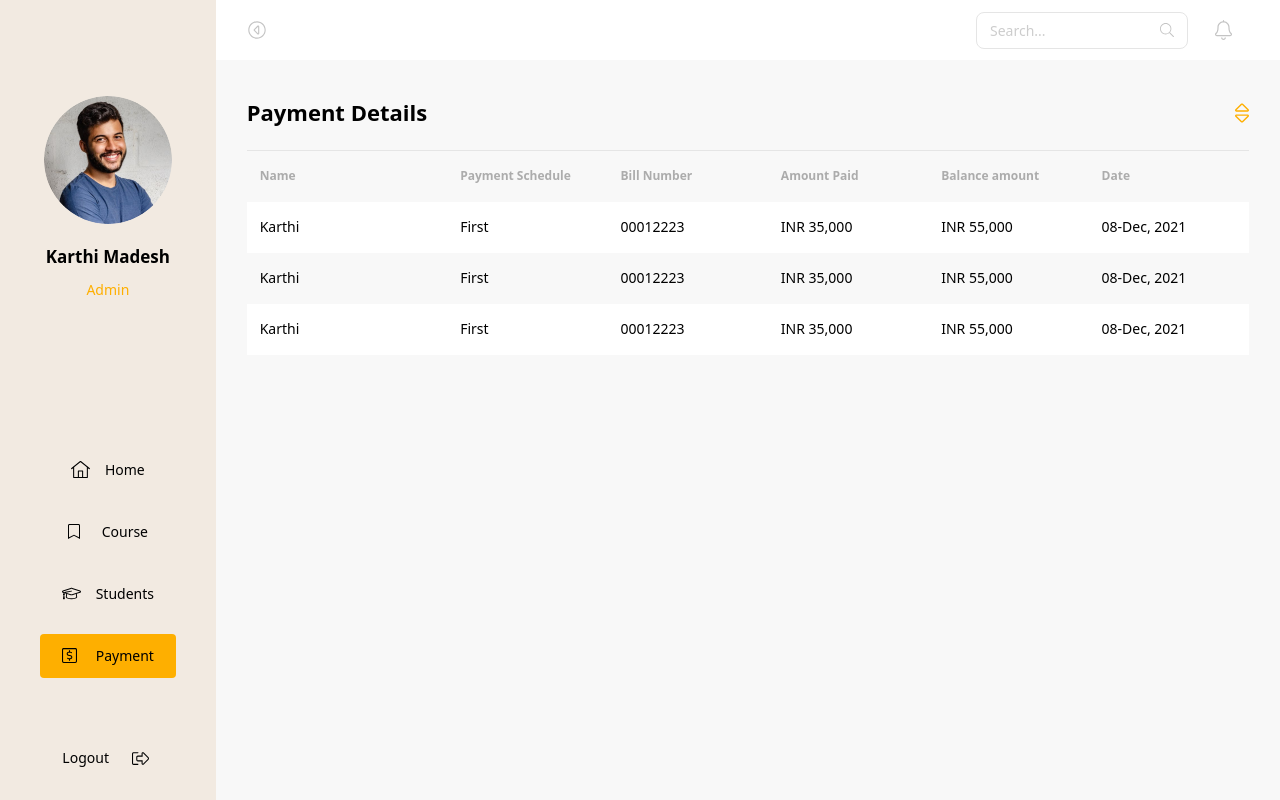
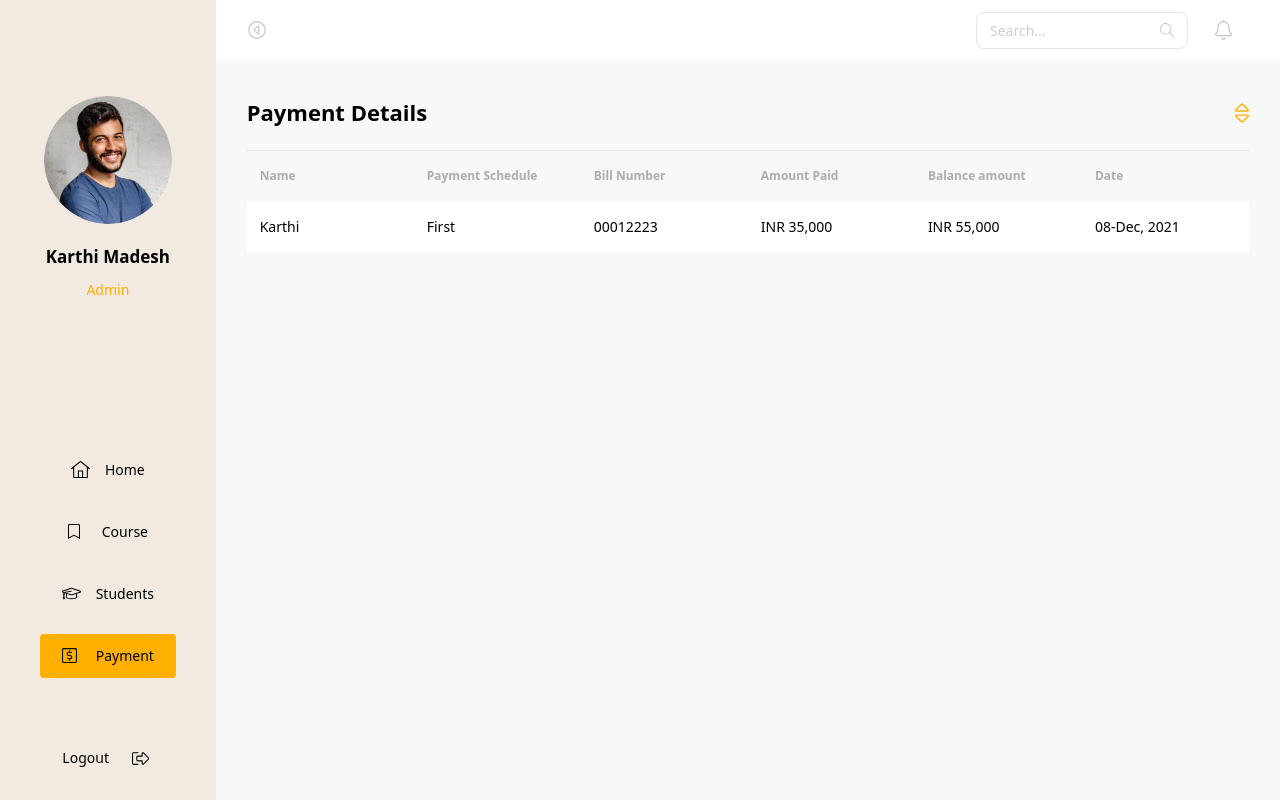
Before and after one commit to EdKo2001/React-Developer-Digital-Governance-Agency, a Next.js app: page /payment in a window 1280 px wide. Built offline with nearby package versions, Linux system fonts and the light colour scheme.

Commit message:
feat(table-reusable): add component

```diff
--- a/src/app/payment/page.tsx
+++ b/src/app/payment/page.tsx
@@ -1,34 +1,24 @@
 import React from "react";
+import Image from "next/image";
 
 import { DashboardLayout } from "@/components";
-import Image from "next/image";
+
+import { Table } from "@/components/reusables";
+
+const headerData = [
+  "Name",
+  "Payment Schedule",
+  "Bill Number",
+  "Amount Paid",
+  "Balance amount",
+  "Date",
+];
 
 const paymentData = [
-  {
-    name: "Karthi",
-    schedule: "First",
-    billNumber: "00012223",
-    amountPaid: "INR 35,000",
-    balance: "INR 55,000",
-    date: "08-Dec, 2021",
-  },
-  {
-    name: "Karthi",
-    schedule: "First",
-    billNumber: "00012223",
-    amountPaid: "INR 35,000",
-    balance: "INR 55,000",
-    date: "08-Dec, 2021",
-  },
-  {
-    name: "Karthi",
-    schedule: "First",
-    billNumber: "00012223",
-    amountPaid: "INR 35,000",
-    balance: "INR 55,000",
-    date: "08-Dec, 2021",
-  },
+  ["Karthi", "First", "00012223", "INR 35,000", "INR 55,000", "08-Dec, 2021"],
 ];
+
+// In your component render, use the Table component
 
 export default function Payment() {
   return (
@@ -39,33 +29,7 @@ export default function Payment() {
           <Image src="/images/sort.svg" alt="sort" width={14} height={19.25} />
         </button>
       </div>
-      <table className="table w-full text-left">
-        <thead className="h-[51px] text-xs font-semibold text-[#ACACAC]">
-          <tr>
-            <th className="w-[20%] p-[13px]">Name</th>
-            <th className="w-[16%] p-[13px]">Payment Schedule</th>
-            <th className="w-[16%] p-[13px]">Bill Number</th>
-            <th className="w-[16%] p-[13px]">Amount Paid</th>
-            <th className="w-[16%] p-[13px]">Balance amount</th>
-            <th className="w-[16%] p-[13px]">Date</th>
-          </tr>
-        </thead>
-        <tbody className="text-sm">
-          {paymentData.map((payment, idx) => (
-            <tr
-              key={idx}
-              className={`h-[51px] ${idx % 2 === 0 ? "bg-white" : ""}`}
-            >
-              <td className="p-[13px]">{payment.name}</td>
-              <td className="p-[13px]">{payment.schedule}</td>
-              <td className="p-[13px]">{payment.billNumber}</td>
-              <td className="p-[13px]">{payment.amountPaid}</td>
-              <td className="p-[13px]">{payment.balance}</td>
-              <td className="p-[13px]">{payment.date}</td>
-            </tr>
-          ))}
-        </tbody>
-      </table>
+      <Table headerData={headerData} bodyData={paymentData} />
     </DashboardLayout>
   );
 }
--- /dev/null
+++ b/src/components/reusables/Table.tsx
@@ -0,0 +1,38 @@
+type Row = string[];
+
+interface TableProps {
+  headerData: string[];
+  bodyData: Row[];
+}
+
+const Table: React.FC<TableProps> = ({ headerData, bodyData }) => {
+  return (
+    <table className="table w-full text-left">
+      <thead className="h-[51px] text-xs font-semibold text-[#ACACAC]">
+        <tr>
+          {headerData.map((header: string, idx: number) => (
+            <th key={idx} className="w-[16%] p-[13px]">
+              {header}
+            </th>
+          ))}
+        </tr>
+      </thead>
+      <tbody className="text-sm">
+        {bodyData.map((row: Row, idx: number) => (
+          <tr
+            key={idx}
+            className={`h-[51px] ${idx % 2 === 0 ? "bg-white" : ""}`}
+          >
+            {row.map((cell: string, cellIdx: number) => (
+              <td key={cellIdx} className="p-[13px]">
+                {cell}
+              </td>
+            ))}
+          </tr>
+        ))}
+      </tbody>
+    </table>
+  );
+};
+
+export default Table;
--- /dev/null
+++ b/src/components/reusables/index.tsx
@@ -0,0 +1 @@
+export { default as Table } from "./Table";
```
